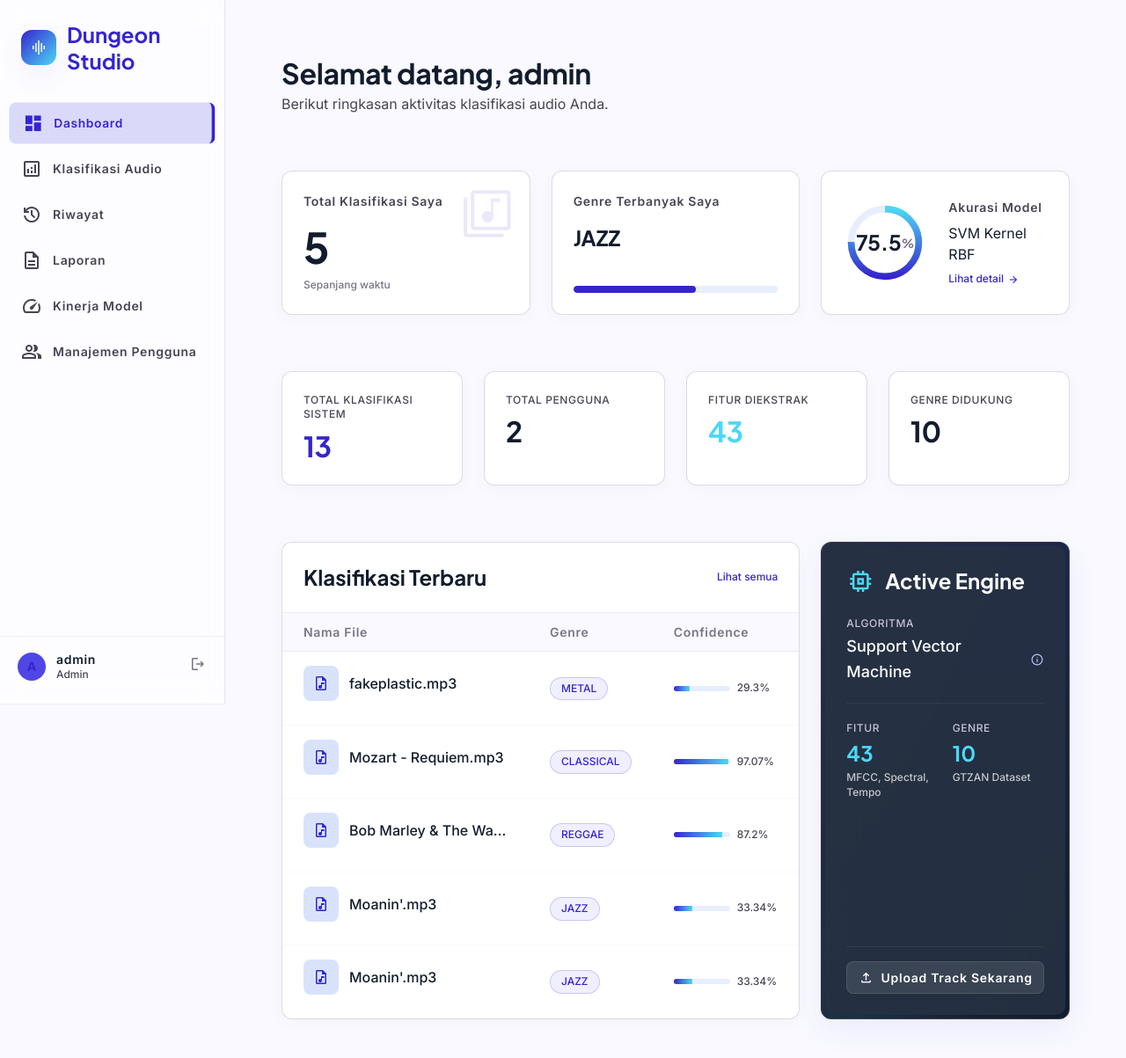
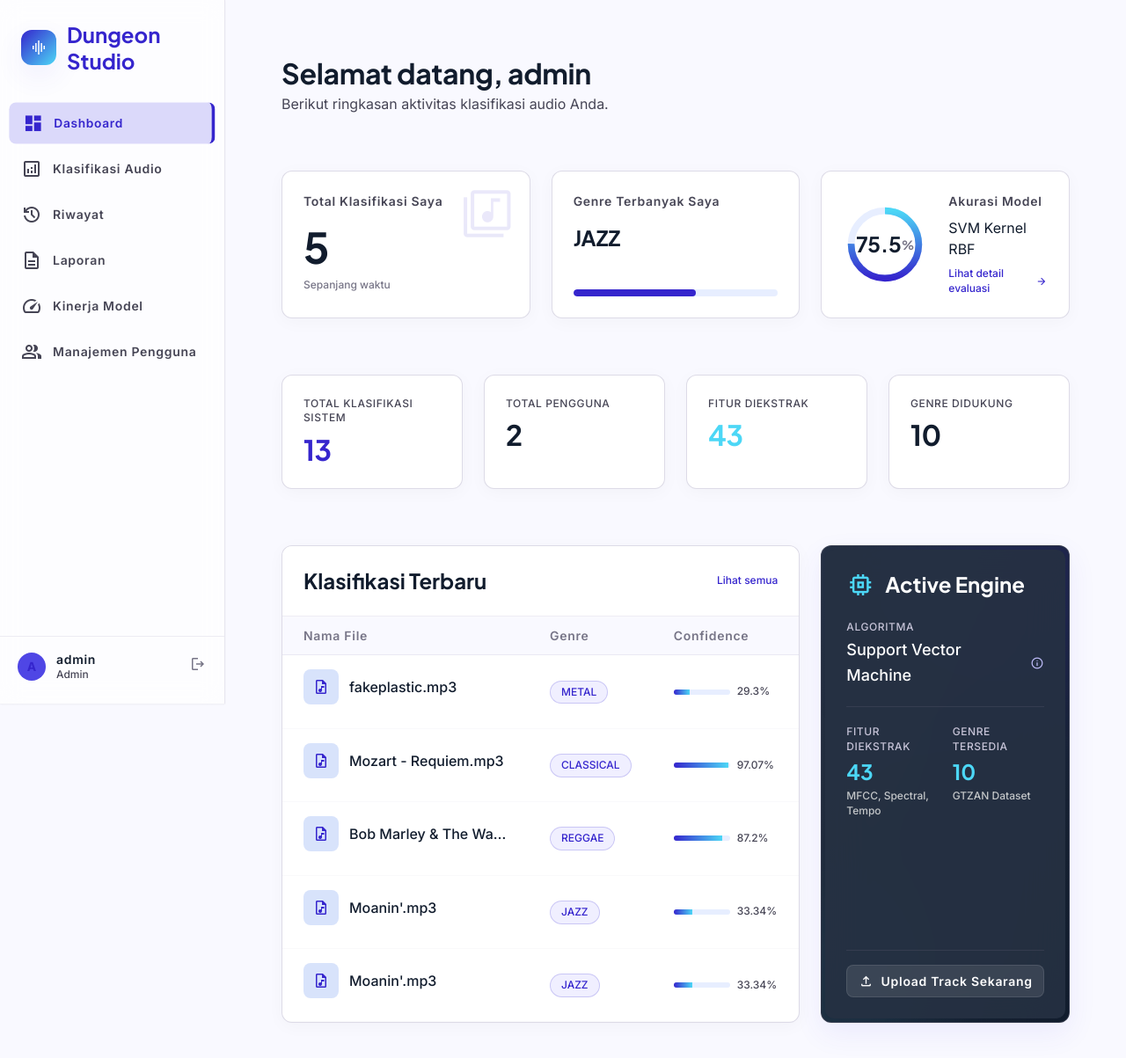
Before and after one commit to eyowh/KlasifikasiGenreMusik, a Django app: page / in a window 1280 px wide. Shown: the top 1203 px of the page at 88% size. Before the commit the page ends 1169 px from the top, so only its background shows below. Run offline with Django 5.2, Linux system fonts and the light colour scheme; a user stored in the database is signed in; data comes from the database, SQL or seed files in the repository; some libraries are stand-ins or nearby versions.

Commit message:
update dashboard user

```diff
--- a/Klasifikasi/templates/Klasifikasi/home.html
+++ b/Klasifikasi/templates/Klasifikasi/home.html
@@ -68,14 +68,16 @@
         </div>
       </div>
       <div>
+        {% if role == 'admin' %}
         <h3 class="text-label-md font-label-md text-on-surface-variant mb-2">Akurasi Model</h3>
         <p class="text-body-md text-on-surface mb-2">SVM Kernel {{ kernel|default:"RBF" }}</p>
-        {% if role == 'admin' or role == 'pengelola_studio' %}
         <a href="{% url 'Klasifikasi:kinerja' %}" class="text-label-sm font-label-sm text-primary hover:underline flex items-center gap-1">
-          Lihat detail <span class="material-symbols-outlined text-[14px]">arrow_forward</span>
+          Lihat detail evaluasi <span class="material-symbols-outlined text-[14px]">arrow_forward</span>
         </a>
         {% else %}
-        <p class="text-label-sm font-label-sm text-outline">Model SVM aktif & siap pakai</p>
+        <h3 class="text-label-md font-label-md text-on-surface-variant mb-2">Tingkat Ketepatan</h3>
+        <p class="text-body-md text-on-surface mb-2">Sistem AI Penganalisis Suara</p>
+        <p class="text-label-sm font-label-sm text-outline">Sistem siap mengenali genre musik</p>
         {% endif %}
       </div>
     </div>
@@ -170,28 +172,33 @@
       <div class="absolute -bottom-10 -left-10 w-40 h-40 bg-secondary-fixed-dim rounded-full blur-[60px] opacity-10 group-hover:opacity-30 transition-opacity duration-700 pointer-events-none"></div>
       <div class="bg-inverse-surface/90 backdrop-blur-xl w-full h-full rounded-[10px] p-6 relative z-10 flex flex-col">
         <div class="flex items-center gap-3 mb-6">
-          <span class="material-symbols-outlined text-secondary-fixed-dim text-[32px]">memory</span>
-          <h3 class="font-display font-bold text-headline-md text-white">Active Engine</h3>
+          <span class="material-symbols-outlined text-secondary-fixed-dim text-[32px]">{% if role == 'admin' %}memory{% else %}music_note{% endif %}</span>
+          <h3 class="font-display font-bold text-headline-md text-white">{% if role == 'admin' %}Active Engine{% else %}Sistem Pengenal Musik{% endif %}</h3>
         </div>
         <div class="space-y-5 flex-1">
           <div>
-            <p class="text-label-sm font-label-sm text-outline-variant mb-1 uppercase tracking-wider">Algoritma</p>
+            <p class="text-label-sm font-label-sm text-outline-variant mb-1 uppercase tracking-wider">{% if role == 'admin' %}Algoritma{% else %}Teknologi{% endif %}</p>
             <p class="text-body-lg text-white font-medium flex items-center gap-2">
+              {% if role == 'admin' %}
               Support Vector Machine
               <span class="material-symbols-outlined text-primary-fixed-dim text-[16px]" title="Non-linear classification">info</span>
+              {% else %}
+              Kecerdasan Buatan (AI)
+              <span class="material-symbols-outlined text-primary-fixed-dim text-[16px]" title="Sistem pintar pengenal suara">info</span>
+              {% endif %}
             </p>
           </div>
           <div class="h-px w-full bg-outline/20"></div>
           <div class="grid grid-cols-2 gap-4">
             <div>
-              <p class="text-label-sm font-label-sm text-outline-variant mb-1 uppercase tracking-wider">Fitur</p>
+              <p class="text-label-sm font-label-sm text-outline-variant mb-1 uppercase tracking-wider">{% if role == 'admin' %}Fitur Diekstrak{% else %}Karakteristik Suara{% endif %}</p>
               <p class="font-display font-bold text-headline-md text-secondary-fixed-dim">{{ jumlah_fitur|default:"43" }}</p>
-              <p class="text-label-sm font-label-sm text-tertiary-fixed-dim mt-1">MFCC, Spectral, Tempo</p>
+              <p class="text-label-sm font-label-sm text-tertiary-fixed-dim mt-1">{% if role == 'admin' %}MFCC, Spectral, Tempo{% else %}Ketukan & Nada Musik{% endif %}</p>
             </div>
             <div>
-              <p class="text-label-sm font-label-sm text-outline-variant mb-1 uppercase tracking-wider">Genre</p>
+              <p class="text-label-sm font-label-sm text-outline-variant mb-1 uppercase tracking-wider">Genre Tersedia</p>
               <p class="font-display font-bold text-headline-md text-secondary-fixed-dim">{{ jumlah_genre|default:"10" }}</p>
-              <p class="text-label-sm font-label-sm text-tertiary-fixed-dim mt-1">GTZAN Dataset</p>
+              <p class="text-label-sm font-label-sm text-tertiary-fixed-dim mt-1">{% if role == 'admin' %}GTZAN Dataset{% else %}Kategori Musik{% endif %}</p>
             </div>
           </div>
         </div>
```
